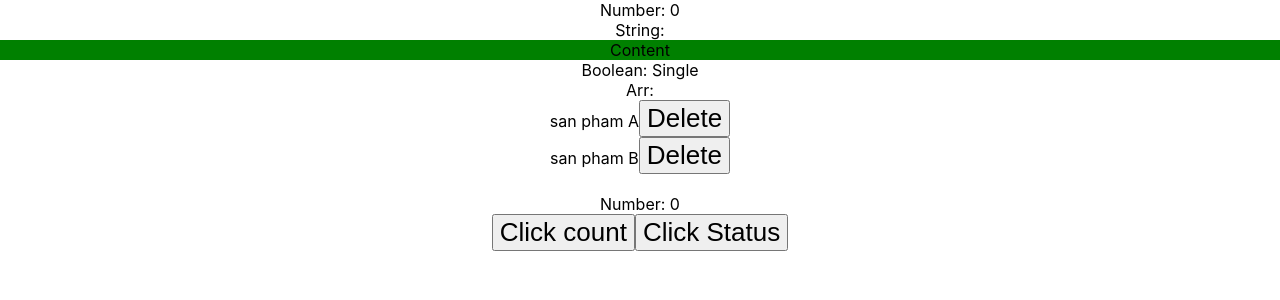
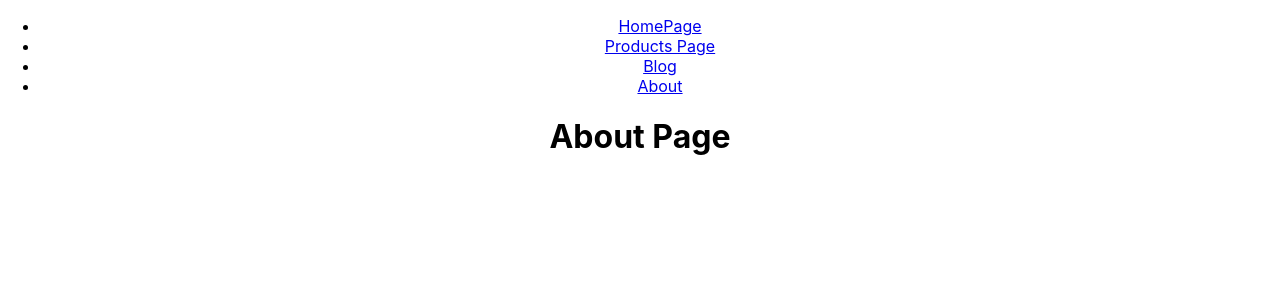
Before and after one commit to HiamQuan/react-ts, a React (Vite) app in the folder react/: page /about in a window 1280 px wide. Shown: the top 300 px of the page. Built offline with nearby package versions, Linux system fonts and the light colour scheme.

Commit message:
update routes

```diff
--- a/react/package.json
+++ b/react/package.json
@@ -8,8 +8,10 @@
     "preview": "vite preview"
   },
   "dependencies": {
+    "axios": "^0.26.1",
     "react": "^17.0.2",
-    "react-dom": "^17.0.2"
+    "react-dom": "^17.0.2",
+    "react-router-dom": "^6.2.2"
   },
   "devDependencies": {
     "@vitejs/plugin-react": "^1.0.7",
--- a/react/src/App.jsx
+++ /dev/null
@@ -1,39 +0,0 @@
-import { useState } from 'react'
-import logo from './logo.svg'
-import './App.css'
-import Box from './components/box'
-
-
-function App() {
-  const [count, setCount] = useState(0)
-  const [color,setColor]= useState("green");
-  const [myStatus,setStatus] = useState("true");
-  const [myProducts, setProducts] = useState([{id: 1,name: "san pham A", price: 200},{id: 2,name: "san pham B", price: 200}]);
-
-const removeItem = (id) =>{
- const newProducts= myProducts.filter(item => item.id!==id)
- setProducts(newProducts);
-}
-
-
-
-
-  return (
-    <div className="App">
-      Number:   {count}<br/>
-      String:   <Box color={color}/>
-      Boolean:  {myStatus ? "Single":"Not Single"}
-      {myStatus && <div>
-          Arr: {myProducts.map(item => <div>
-            {item.name}
-            <button onClick = {()=> removeItem(item.id)}>Delete</button></div>)}
-        </div>}
-        <br/>
-        Number: {count} <br/>
-        <button onClick={()=>  setCount(count+1)}>Click count</button>
-        <button onClick={() => setStatus(!myStatus)}>Click Status</button>
-    </div>
-  )
-}
-
-export default App
--- /dev/null
+++ b/react/src/App.tsx
@@ -0,0 +1,44 @@
+import { useState,useEffect } from 'react'
+import logo from './logo.svg'
+import './App.css'
+import Box from './components/box'
+import { Product } from './types/products'
+import { ShowInfo,ShowInfoChange } from './components/ShowInfo'
+import { Route,Routes,NavLink } from 'react-router-dom'
+import HomePage from './pages/homepage'
+import AboutPage from './pages/about'
+import PostsPage from './pages/postspage'
+
+
+function App() {
+  return(
+    <div className="App">
+      <header>
+        <ul>
+       <li>
+         <NavLink to = "/">HomePage</NavLink>
+       </li>
+       <li>
+         <NavLink to="/products">Products Page</NavLink>
+       </li>
+       <li>
+         <NavLink to="/posts">Blog</NavLink>
+       </li>
+       <li>
+         <NavLink to="/about">About</NavLink>
+       </li>
+        </ul>
+      </header>
+      <main>
+        <Routes>
+            <Route path="/" element={<HomePage/>}/>
+            {/* <Route path="/products" element={<ProductsPage/>}/> */}
+            <Route path="/posts" element={<PostsPage/>}/>
+            <Route path="/about" element={<AboutPage/>}/>
+        </Routes>
+      </main>
+    </div>
+  )
+}
+
+export default App
--- /dev/null
+++ b/react/src/api/products.js
@@ -0,0 +1,6 @@
+import instance from "./instance";
+
+const getAll= () => {
+    url="products";
+    return instance.get(url);
+}
--- /dev/null
+++ b/react/src/components/ShowInfo.tsx
@@ -0,0 +1,22 @@
+import { Product } from "../types/products";
+
+
+type ShowInfoProps = {
+    person: Product;
+};
+
+ export const ShowInfo = (props: ShowInfoProps) => {
+
+    return(
+        <div>
+            <br/>
+            <br/>
+            <div> Hi am {props.person.name}. {props.person.age} Tuoi</div>
+        </div>
+    );
+};
+
+export const ShowInfoChange = (person: Product) => {
+    person.name = " React ";
+    person.age = 26;
+};
--- a/react/src/main.jsx
+++ b/react/src/main.jsx
@@ -2,10 +2,11 @@ import React from 'react'
 import ReactDOM from 'react-dom'
 import './index.css'
 import App from './App'
+import { BrowserRouter } from 'react-router-dom'
 
 ReactDOM.render(
-  <React.StrictMode>
+  <BrowserRouter>
     <App />
-  </React.StrictMode>,
+  </BrowserRouter>,
   document.getElementById('root')
 )
--- /dev/null
+++ b/react/src/pages/about.tsx
@@ -0,0 +1,4 @@
+const AboutPage = () =>{
+    return(<h1>About Page</h1>)
+}
+export default AboutPage;
--- /dev/null
+++ b/react/src/pages/homepage.tsx
@@ -0,0 +1,4 @@
+const HomePage = ()=>{
+    return (<h1>HomePage</h1>)
+}
+export default HomePage;
--- /dev/null
+++ b/react/src/pages/postspage.tsx
@@ -0,0 +1,4 @@
+const PostsPage = () =>{
+    return(<h1>Posts Page</h1>)
+}
+export default PostsPage;
--- /dev/null
+++ b/react/src/types/products.tsx
@@ -0,0 +1,4 @@
+export type Product = {
+    name: string ,
+    age: number
+}
```
Also changed, not shown: react/src/api/instance.js (added, +7 -0 lines), react/src/components/Post.tsx (added, +14 -0 lines), 1 other file (tests, documents, lock files or other folders).
